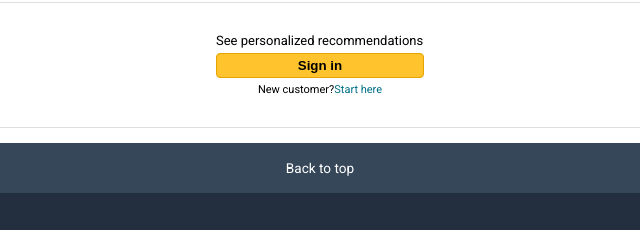
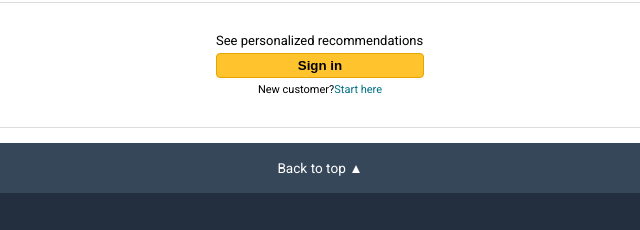
Before and after one commit to Soumyajit-Koley/amazon-clone.github.io, a plain HTML site: page index.html in a window 1280 px wide. Shown: the part 1092-1322 px from the top of the page, 320-960 px from the left. Drawn offline with Linux system fonts and the light colour scheme.

Commit message:
Update index.html

```diff
--- a/index.html
+++ b/index.html
@@ -434,7 +434,7 @@
 
         <div class="foot-panel1">
             <span>
-                Back to top
+                Back to top ▲
             </span>
         </div>
 
```
